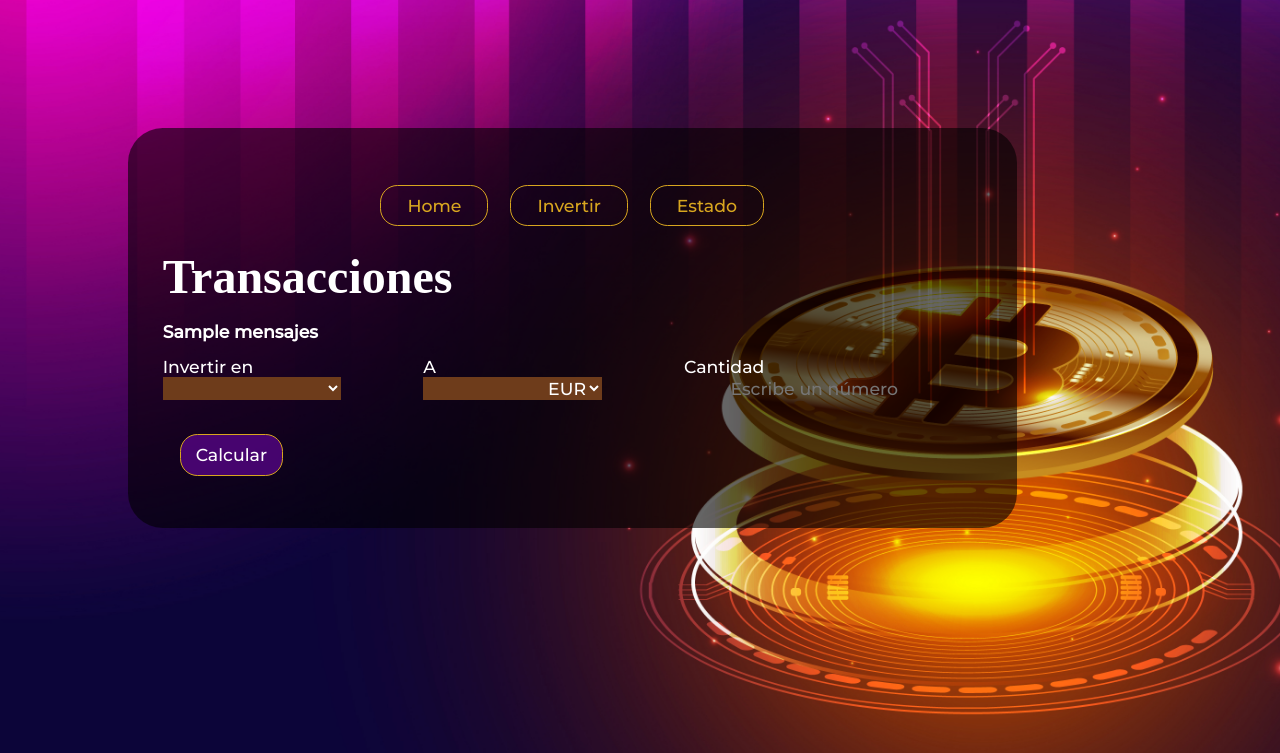
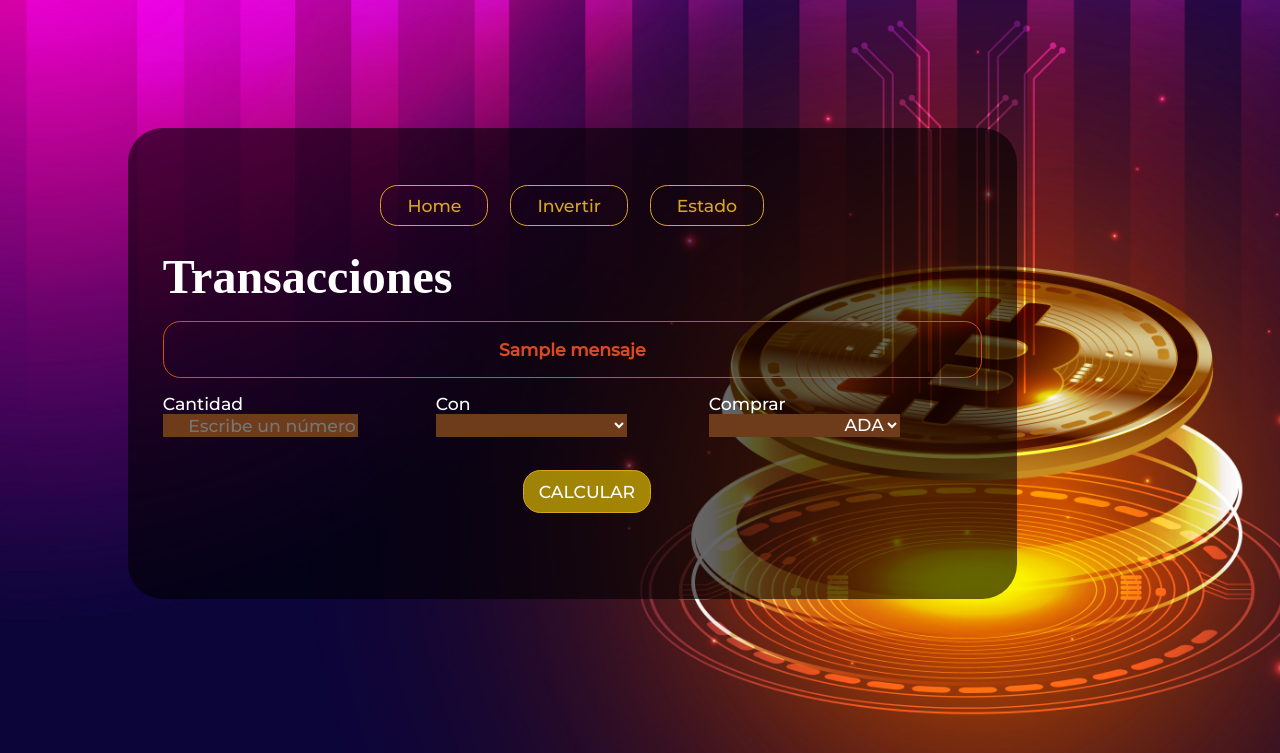
Before and after one commit to Venganzaalchocolate/proyectocrypto, a Flask app: template wbitconv/templates/invertir.html in a window 1280 px wide. Shown: the top 753 px of the page. Run offline with Flask 2, Linux system fonts and the light colour scheme; the template is opened without the code that fills it: values that come from a table or form of the project are taken from there, most other values are stand-ins (such as "Sample title", 1, 10 or a date in 2020); lists and menus that the app fills with data are empty; parts of the project's set-up code (start-up, migrations or seed data) failed here and were passed over; some web fonts are replaced.

Commit message:
terminando

```diff
--- a/iniciando.py
+++ b/iniciando.py
@@ -4,6 +4,7 @@ import os
 
 
 def nom():
+    # os.mkdir('wbitconv\data')
     clave=input('¿Que clave te gustaría poner?')
     ndatos=nombrebase()
     archivo = open('config.py', 'w')
--- a/wbitconv/forms.py
+++ b/wbitconv/forms.py
@@ -16,17 +16,18 @@ def ValidandoIguales(form, field):
         raise ValidationError('Las monedas no deben ser iguales')
 
 
-monedas=('EUR', 'ETH', 'LTC', 'BNB', 'EOS', 'XLM', 'TRX', 'BTC', 'XRP', 'BCH', 'USDT', 'BSV', 'ADA')
+monedas=['EUR', 'ETH', 'LTC', 'BNB', 'EOS', 'XLM', 'TRX', 'BTC', 'XRP', 'BCH', 'USDT', 'BSV', 'ADA']
+monedas.sort()
 
 class FormMovimientos(FlaskForm):
-    monedafrom = SelectField('Invertir en', validators=[DataRequired(), ValidandoIguales])
+    monedafrom = SelectField('Con', validators=[DataRequired(), ValidandoIguales])
     monedafromoculto= HiddenField()
-    monedato = SelectField('A', choices=monedas, validators=[DataRequired()])
+    monedato = SelectField('Comprar', choices=monedas, validators=[DataRequired()])
     monedatooculto= HiddenField()
     cantidadfrom = FloatField('Cantidad', validators=[DataRequired(), NumberRange(min=0.00001, max=1000000, message='cantidad mínima: 0,1, cantidad máxima: 1000000')])
     cantidadfromoculto = HiddenField()
     cantidadto = HiddenField ()
     preciounitario = HiddenField ()
 
-    insertar = SubmitField('Invertir')
-    calc =SubmitField('Calcular')
+    insertar = SubmitField('INVERTIR')
+    calc =SubmitField('CALCULAR')
--- a/wbitconv/static/estilos.css
+++ b/wbitconv/static/estilos.css
@@ -43,7 +43,7 @@ ul {
     padding: 0%;
   }
 
-li , .boton{
+li , .boton, .boton2, .estado {
     border-style: solid;
     border-width: thin;
     border-color: rgb(216, 166, 31);
@@ -100,19 +100,28 @@ th, td {
  }
 
 
-.boton {
+.boton, .boton2{
     margin: 1em;
+    margin-bottom: 3em;
     display: inline-block;
-    background-color: rgba(107, 8, 165, 0.6);
+    background-color: rgba(255, 217, 0, 0.6);
+    margin-left: 44%;
 
 }
+
+.boton2{
+    margin-left: 45%;
+    background:rgba(255, 155, 25, 0.6);
+    border-color: rgba(255, 155, 25, 0.6);
+}
+
 
 
 .oculto{
     width:15%;
 }
 
-select{
+select, #cantidadfrom{
     color:white;
     background-color: rgb(110, 60, 27);
     width: 100%;
@@ -135,3 +144,33 @@ form {
     margin-bottom: 2%;
 
 }
+
+.err-msg{
+    color: rgb(216, 74, 31);
+    border-style: solid;
+    border-width: thin;
+    border-color:  rgb(216, 74, 31);
+    border-radius: 1em;
+    padding: 1em;
+    text-align: center;
+}
+
+.invertir, .estado {
+    background:rgba(255, 155, 25, 0.6);
+    border-radius: 1em;
+    margin-top: 2 em;
+    padding: 0.05em;
+    text-align: center;
+    display: block;
+}
+
+p{
+    color: rgb(255, 255, 255);
+    font-size: 15pt;
+    font-family: 'Source Code Pro', monospace;
+    padding: 0%;
+}
+
+.estado {
+    background: transparent;
+}
--- a/wbitconv/templates/base.html
+++ b/wbitconv/templates/base.html
@@ -9,6 +9,8 @@
     <link href="https://fonts.googleapis.com/css2?family=Montserrat:wght@500&display=swap" rel="stylesheet">
     <link rel="preconnect" href="https://fonts.gstatic.com">
     <link href="https://fonts.googleapis.com/css2?family=Imbue:wght@300&display=swap" rel="stylesheet">
+    <link rel="preconnect" href="https://fonts.gstatic.com">
+    <link href="https://fonts.googleapis.com/css2?family=Source+Code+Pro:wght@600&display=swap" rel="stylesheet">
     <title>{% block title %}{% endblock %}</title>
 </head>
 
--- a/wbitconv/templates/invertir.html
+++ b/wbitconv/templates/invertir.html
@@ -5,7 +5,7 @@
     {% block content %}
         <div>
             {% for mensaje in mensajes%}
-                <h1 class="err-msg">{{ mensajes}}</h1>
+                <h1 class="err-msg">{{ mensaje}}</h1>
             {% endfor %}
             {% for error in form.monedafrom.errors %}
                 <h1 class="err-msg">{{ error }} </h1>
@@ -19,6 +19,12 @@
         {{ form.hidden_tag() }}
         <div class="grid">
             <div class="form">
+                <label for="Cantidad">
+                    {{ form.cantidadfrom.label}}
+                    {{ form.cantidadfrom(placeholder='Escribe un número') }}
+                </label>
+            </div>
+            <div class="form">
                 <label for="monedafrom">
                     {{ form.monedafrom.label}}
                     {{ form.monedafrom(placeholder=form.monedafrom.errors)}}
@@ -31,41 +37,27 @@
                     {{ form.monedato()}}
                 </label>
             </div>
-            <div class="form">
-                <label for="Cantidad">
-                    {{ form.cantidadfrom.label}}
-                    {{ form.cantidadfrom(placeholder='Escribe un número') }}
-                </label>
+        </div>
+        <div class="boton">
+            {{ form.calc }}
+        </div>
+
+        {% if oculto == True %}
+            <div class="invertir">
+                <p>RESUMEN DE LA OPERACIÓN</p>
+                <p>Comprar {{ form.cantidadto.data }} {{ form.monedatooculto.data}} con {{ form.cantidadfromoculto.data}} {{ form.monedafromoculto.data }}</p>
+                <p>A un precio unitario de {{ form.preciounitario.data }}</p>
             </div>
-        </div>
-        <table>
-            <tr >
-            {% if oculto == True %}
-                <tr>
-                    <th class="monedafrom">From</th>
-                    <th class="cantidadfrom">Q</th>
-                    <th class="monedato">To</th>
-                    <th class="cantidadto">Q</th>
-                    <th class="conversion">P.U</th>
-                </tr>
-                <td class='tabla'>{{ form.monedafromoculto.data }}</td>
-                <td class='tabla'>{{ form.monedatooculto.data}}</td>
-                <td class='tabla'>{{ form.cantidadfromoculto.data}}</td>
-                <td class='tabla'>{{ form.cantidadto.data }}</td>
-                <td class='tabla'>{{ form.preciounitario.data }}</td>
-            {% endif %}
-        </tr>
-        </table>
+        {% endif %}
+
 
         <div class='b'>
             {% if oculto==True %}
-            <div class="boton">
+            <div class="boton2">
                 {{ form.insertar }}
             </div>
             {% endif %}
-            <div class="boton">
-                {{ form.calc }}
-            </div>
+
         </div>
 
 
--- a/wbitconv/templates/movimientos.html
+++ b/wbitconv/templates/movimientos.html
@@ -5,7 +5,7 @@
     {% block content %}
     <div>
         {% for mensaje in mensajes%}
-            <h1 class="err-msg">{{ mensajes}}</h1>
+            <h1 class="err-msg">{{ mensaje}}</h1>
         {% endfor %}
     </div>
     <div>
@@ -33,7 +33,7 @@
         {% endfor %}
         </table>
         {% else %}
-        <p>No hay movimientos. crea el tuyo</p>
+            <p>No hay movimientos. Crea el tuyo</p>
         {% endif %}
     </div>
     {% endblock %}
--- a/wbitconv/views.py
+++ b/wbitconv/views.py
@@ -10,7 +10,7 @@ DBFILE = app.config['DBFILE']
 def movimientos(): # Función que llama a la plantilla movimientos y los muestra en pantalla
     mensajes=[]
     try:
-        ingresos = funciones.enchufe('SELECT fecha, hora, monedafrom, cantidadfrom, monedato, cantidadto, pu, id FROM movimientos;') #Llamamos a la función enchufe para que haga la consulta
+        ingresos = funciones.enchufe('SELECT fecha, hora, monedafrom, cantidadfrom, monedato, cantidadto, pu, id FROM movimientos ORDER BY id DESC;') #Llamamos a la función enchufe para que haga la consulta
         return render_template("movimientos.html", datos=ingresos, title="Todos los movimientos") #Devolvemos la consulta con su template, dandole a jinja los datos necesarios.
 
     except Exception as e:
@@ -37,6 +37,7 @@ def transaccion():# creamos la funcion transacción que servirá para: compra, v
 
     try:
         monedasDisponibles = funciones.listaMonedas(funciones.totales(funciones.enchufe('SELECT monedafrom, cantidadfrom, monedato, cantidadto, id FROM movimientos;')))
+        monedasDisponibles.sort()
         # monedasDisponibles es una lista de monedas de la base de datos, para ello he realizado una consulta con funciones.enchufe(SELECT..) y después he procesado la inf con una función para extraer los datos y que se muestren de una forma correcta.
     except Exception as e:
         print("**ERROR**🔧: Acceso a base de datos - monedasDiscponibles: {} - {}". format(type(e).__name__, e))
@@ -74,7 +75,7 @@ def transaccion():# creamos la funcion transacción que servirá para: compra, v
                         form.monedafromoculto.data = form.monedafrom.data
                         form.monedatooculto.data = form.monedato.data
                         form.cantidadfromoculto.data = form.cantidadfrom.data
-                        form.preciounitario.data = round(form.cantidadto.data /  form.cantidadfrom.data, 5)
+                        form.preciounitario.data = '{} {}/{}'.format(round(form.cantidadfrom.data / form.cantidadto.data, 5), form.monedafrom.data, form.monedato.data)
 
                         return render_template("invertir.html", oculto=True, form=form )
 
```
Also changed, not shown: wbitconv/templates/estado.html (+6 -4 lines), wbitconv/static/calculadora.png (added).
